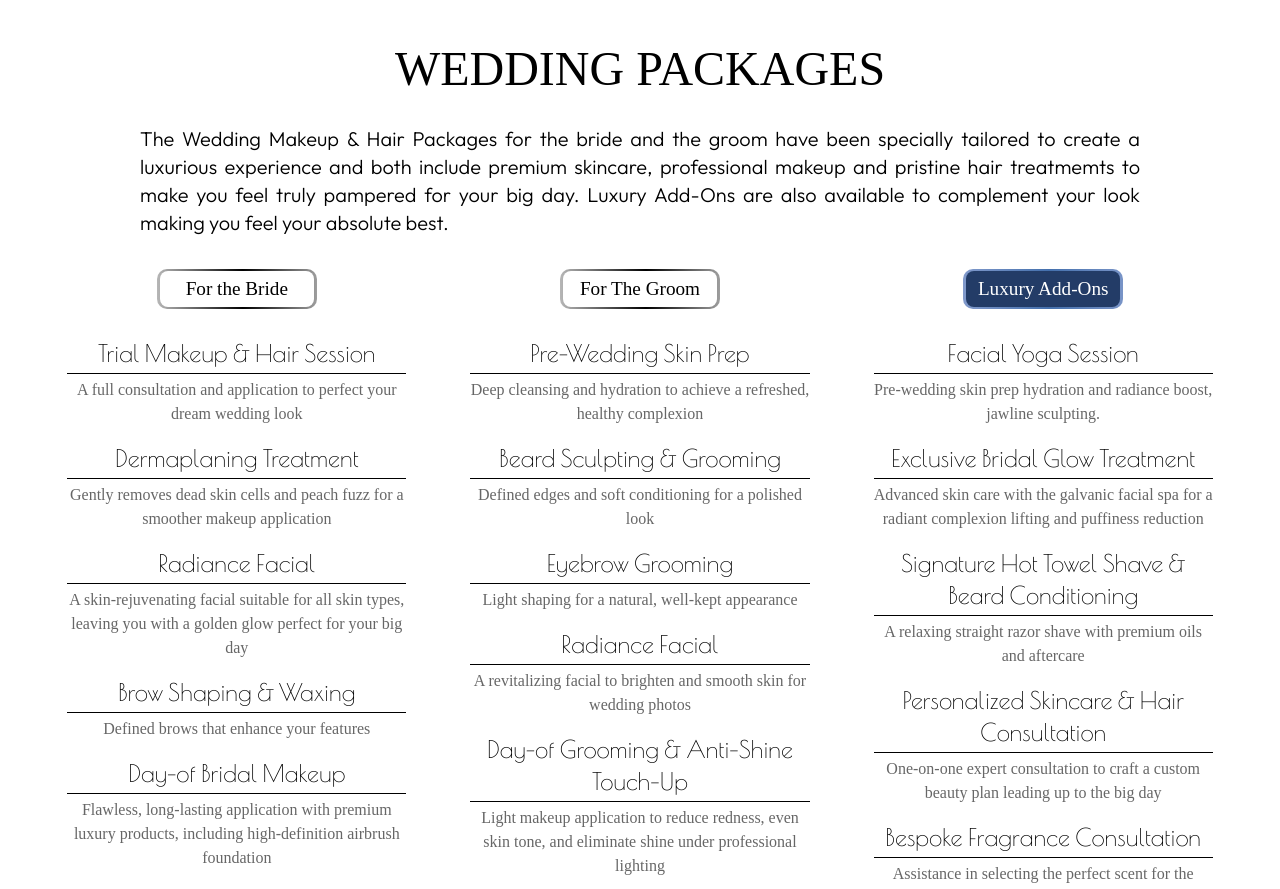
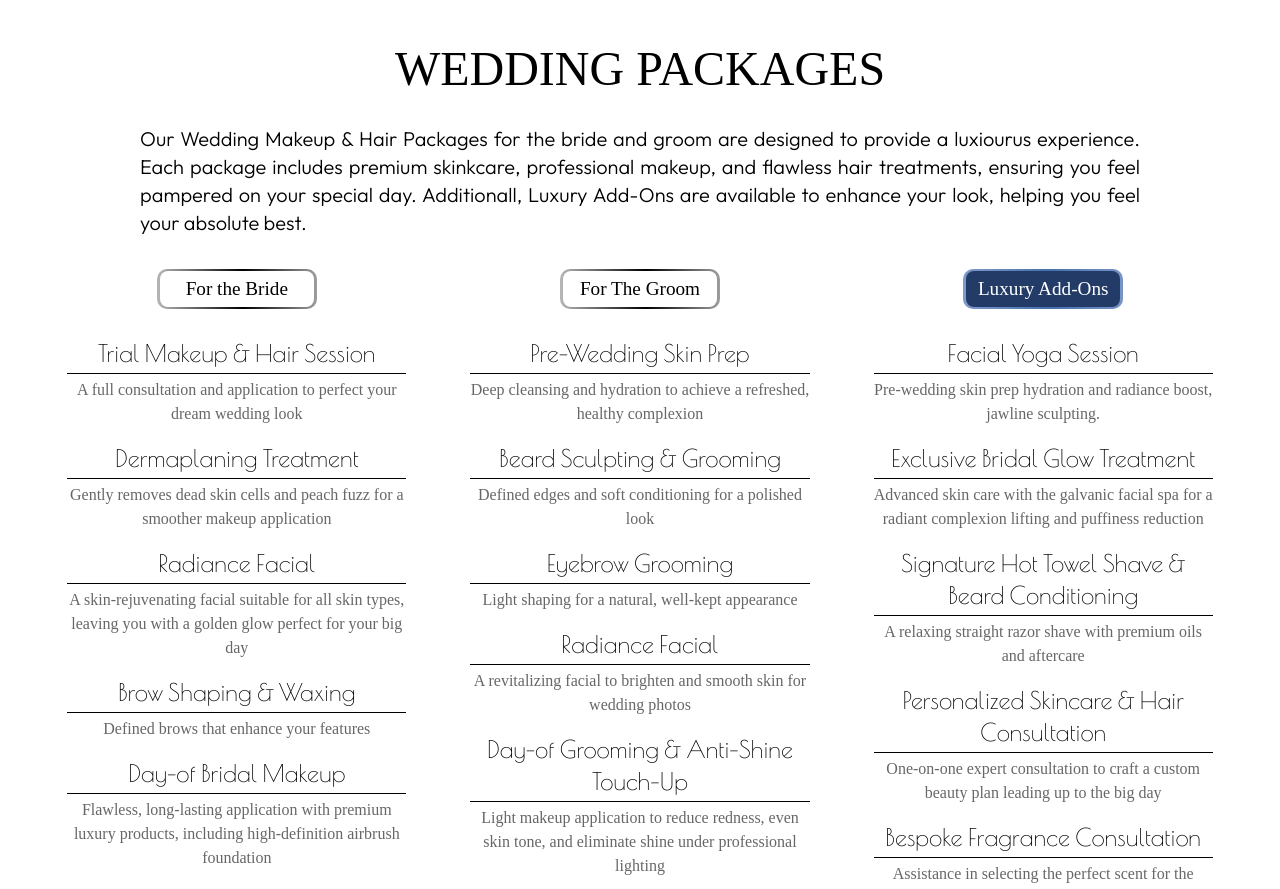
Before and after one commit to ChristiannYa/hautebridalglam-website, a React (Vite) app: page / in a window 1280 px wide. Shown: the part 1900-2789 px from the top of the page. Built offline with nearby package versions, Linux system fonts and the light colour scheme; a web font is replaced by a local one.

Commit message:
fixed external url

```diff
--- a/src/components/Nav.jsx
+++ b/src/components/Nav.jsx
@@ -113,7 +113,13 @@ const Nav = () => {
 
   const navigateToSection = (e, path) => {
     e.preventDefault();
-    scrollToSection(path);
+
+    if (path.startsWith('http://') || path.startsWith('https://')) {
+      // '_self' instead of '_blank' to open in same tab
+      window.open(path, '_blank');
+    } else {
+      scrollToSection(path);
+    }
   };
 
   useEffect(() => {
--- a/src/sections/Home.jsx
+++ b/src/sections/Home.jsx
@@ -28,7 +28,7 @@ const Home = () => {
       const words = [
         initialText,
         'Elegant Makeup',
-        'Beautiful Makeover',
+        'Professional Makeover',
         'glowing spa facials',
       ];
 
--- a/src/sections/Packages.jsx
+++ b/src/sections/Packages.jsx
@@ -20,12 +20,12 @@ const Packages = () => {
           </h2>
           <div className="font-outfit text-xl text-justify font-light">
             <p>
-              The Wedding Makeup & Hair Packages for the bride and the groom
-              have been specially tailored to create a luxurious experience and
-              both include premium skincare, professional makeup and pristine
-              hair treatmemts to make you feel truly pampered for your big day.
-              Luxury Add-Ons are also available to complement your look making
-              you feel your absolute best.
+              Our Wedding Makeup & Hair Packages for the bride and groom are
+              designed to provide a luxiourus experience. Each package includes
+              premium skinkcare, professional makeup, and flawless hair
+              treatments, ensuring you feel pampered on your special day.
+              Additionall, Luxury Add-Ons are available to enhance your look,
+              helping you feel your absolute best.
             </p>
           </div>
         </div>
```
